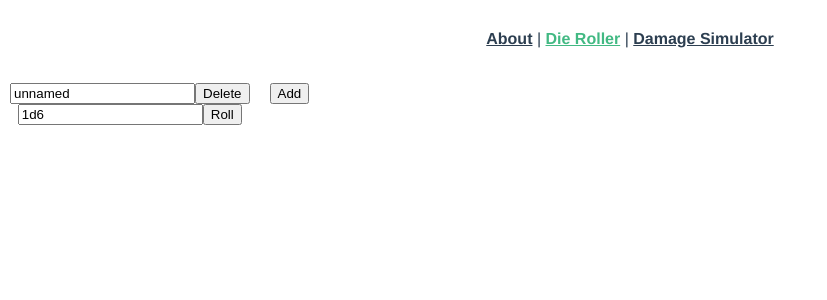
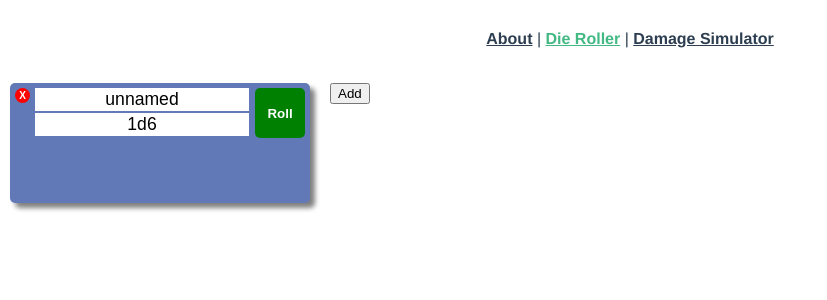
Before and after one commit to charles-oder/pathfinder-damage-calc, a Vue app: page /die-roller in a window 1280 px wide. Shown: the top 300 px of the page, without its empty margins (0-827 px from the left). Built offline with nearby package versions, Linux system fonts and the light colour scheme.

Commit message:
styled die roller

```diff
--- a/src/views/DieRoller.vue
+++ b/src/views/DieRoller.vue
@@ -1,14 +1,16 @@
 <template>
   <div class="die-roller">
     <div>
-      <input v-model="nameValue" />
-      <button @click="deleteRoll()">Delete</button>
+      <input class="name-field" v-model="nameValue" />
+      <button class="delete-button" @click="deleteRoll()">X</button>
     </div>
     <div>
-      <input v-model="dieStringValue" />
-      <button @click="roll()">Roll</button>
+      <input class="dice-field" v-model="dieStringValue" />
+      <button class="roll-button" @click="roll()">Roll</button>
     </div>
-    <div>{{ result }}</div>
+    <div class="result-pane">
+      <div class="result">{{ result }}</div>
+    </div>
   </div>
 </template>
 
@@ -61,8 +63,75 @@ export default defineComponent({
 </script>
 
 <style scoped lang="scss">
-.die-roller-collection {
-  width: 100%;
-  margin: 0;
+.die-roller {
+  position: relative;
+  background: #6279b8;
+  border-radius: 5px;
+  box-shadow: 5px 5px 5px gray;
+  width: 300px;
+  height: 120px;
+}
+input {
+  border: none;
+  text-align: center;
+  font-size: 1.1em;
+  width: 210px;
+}
+.delete-button {
+  position: absolute;
+  padding: 0;
+  top: 5px;
+  left: 5px;
+  width: 15px;
+  height: 15px;
+  border: none;
+  font-weight: bold;
+  color: white;
+  background: red;
+  text-align: center;
+  font-size: 10px;
+  border-radius: 50%;
+}
+
+.roll-button {
+  position: absolute;
+  border: none;
+  background: green;
+  border-radius: 5px;
+  color: white;
+  font-weight: bold;
+  top: 5px;
+  right: 5px;
+  height: 50px;
+  width: 50px;
+}
+.roll-button:focus {
+  border: none;
+  outline: 0;
+}
+
+.result-pane {
+  position: absolute;
+  top: 60px;
+  left: 5px;
+  width: 290px;
+  height: 55px;
+}
+
+.result {
+  margin: auto;
+  color: white;
+}
+
+.name-field {
+  position: absolute;
+  top: 5px;
+  left: 25px;
+}
+
+.dice-field {
+  position: absolute;
+  top: 30px;
+  left: 25px;
 }
 </style>
```
